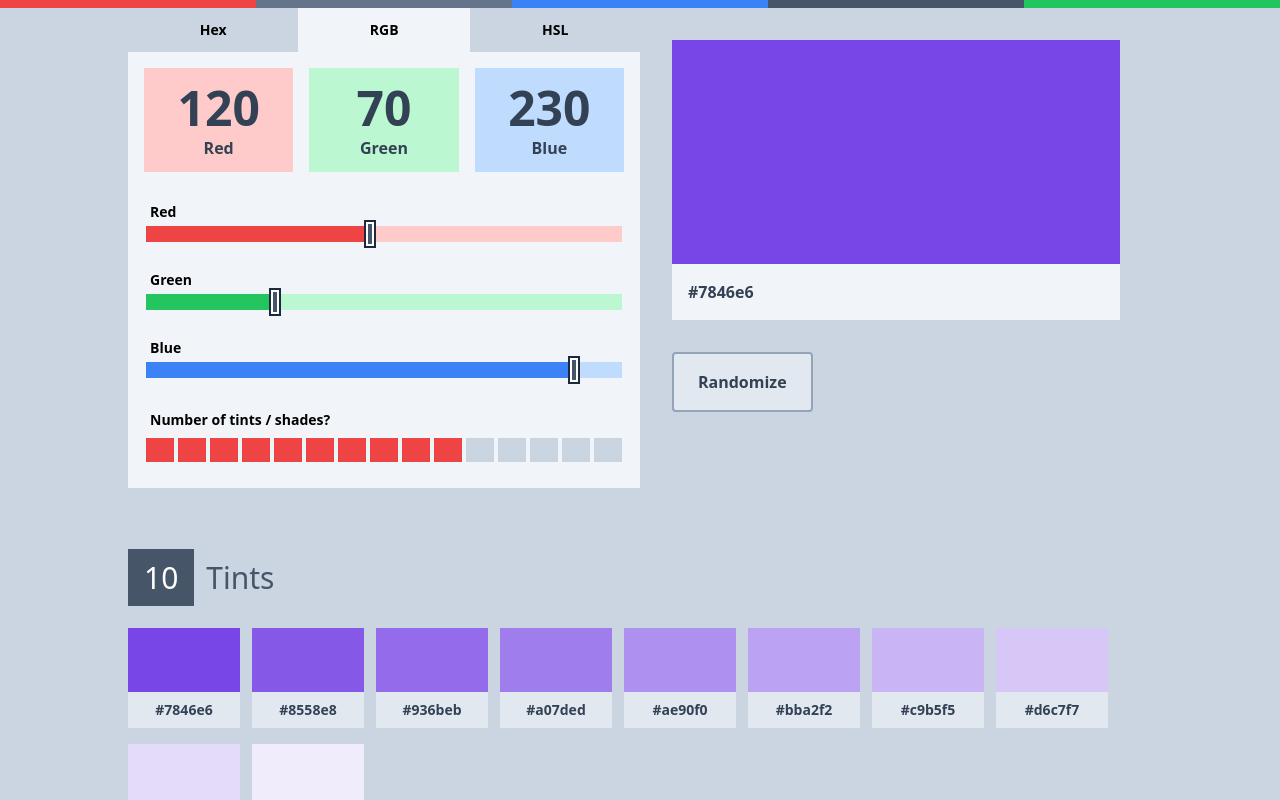
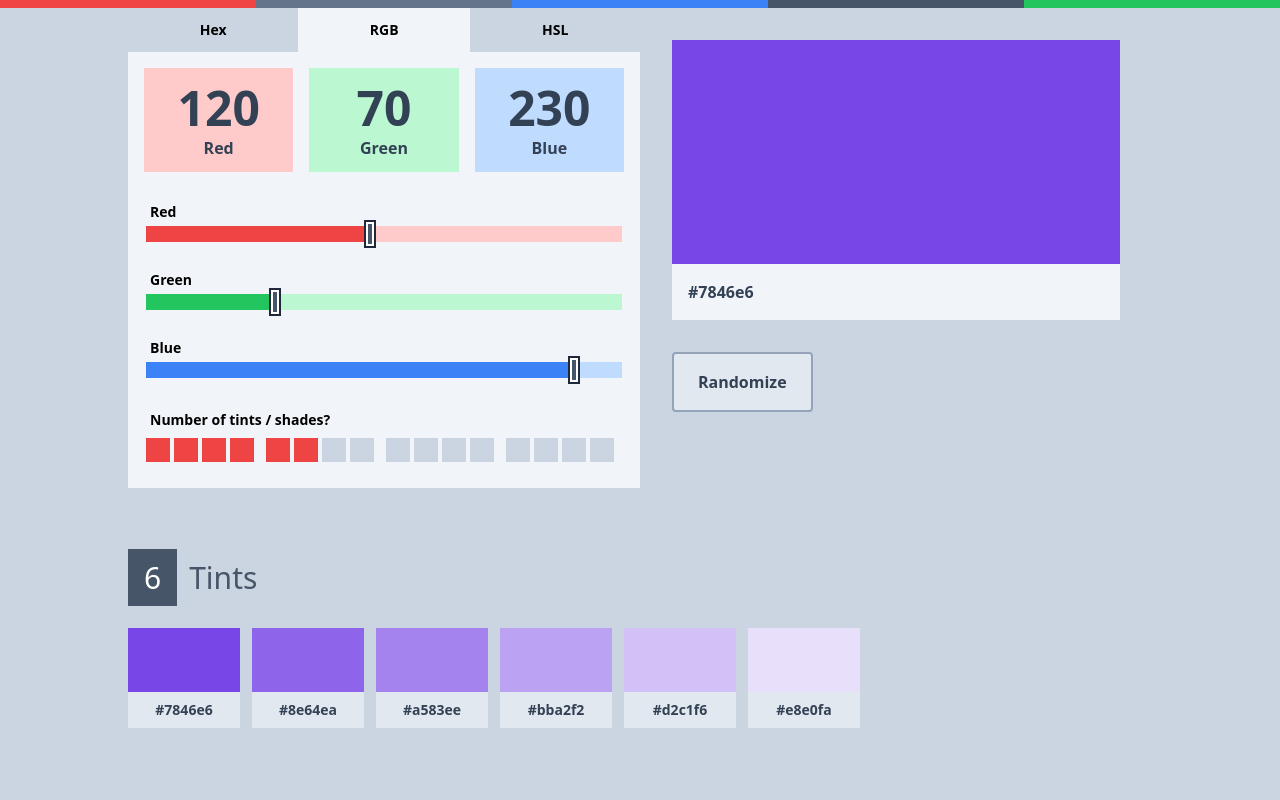
Before and after one commit to reactry/shades, a React (Create React App) app: page / in a window 1280 px wide. Shown: the top 800 px of the page. Built offline with nearby package versions, Linux system fonts and the light colour scheme.

Commit message:
Set default n to 6 and maxN to 16 * updated NSelector styles

```diff
--- a/src/MainComponent/Input/ColorInput.js
+++ b/src/MainComponent/Input/ColorInput.js
@@ -126,7 +126,7 @@ export default function ColorInput ({
 	}
 
 	let nSelectorProps = {
-		n, setN, maxN: 15
+		n, setN, maxN: 16
 	};
 
 	return (
--- a/src/MainComponent/Input/NSelector.js
+++ b/src/MainComponent/Input/NSelector.js
@@ -7,8 +7,9 @@ export default function NSelector ({
 
 	let arr = [...Array(maxN).keys()]
 	let items = arr.map((v, i) => {
-		let innerClass = "cursor-pointer h-6 ";
-		innerClass += (i < n) ? "bg-red-500" : "bg-slate-300";
+		let innerClass = "cursor-pointer h-6 duration-300 hover:bg-slate-700";
+		innerClass += (i < n) ? " bg-red-500" : " bg-slate-300";
+		if ((i+1) % 4 === 0) innerClass += " mr-2"
 		return (
 			<div key={i} className="grow">
 				<div className={innerClass} onClick={() => setN(i+1)}></div>
--- a/src/MainComponent/MainComponent.js
+++ b/src/MainComponent/MainComponent.js
@@ -10,7 +10,7 @@ export default function MainComponent ({settings}) {
 	let [green, setGreen] = React.useState(70);
 	let [blue, setBlue] = React.useState(230);
 
-	let [n, setN] = React.useState(10);
+	let [n, setN] = React.useState(6);
 
 	let colorInputProps = {
 		red, green, blue, n,
```
